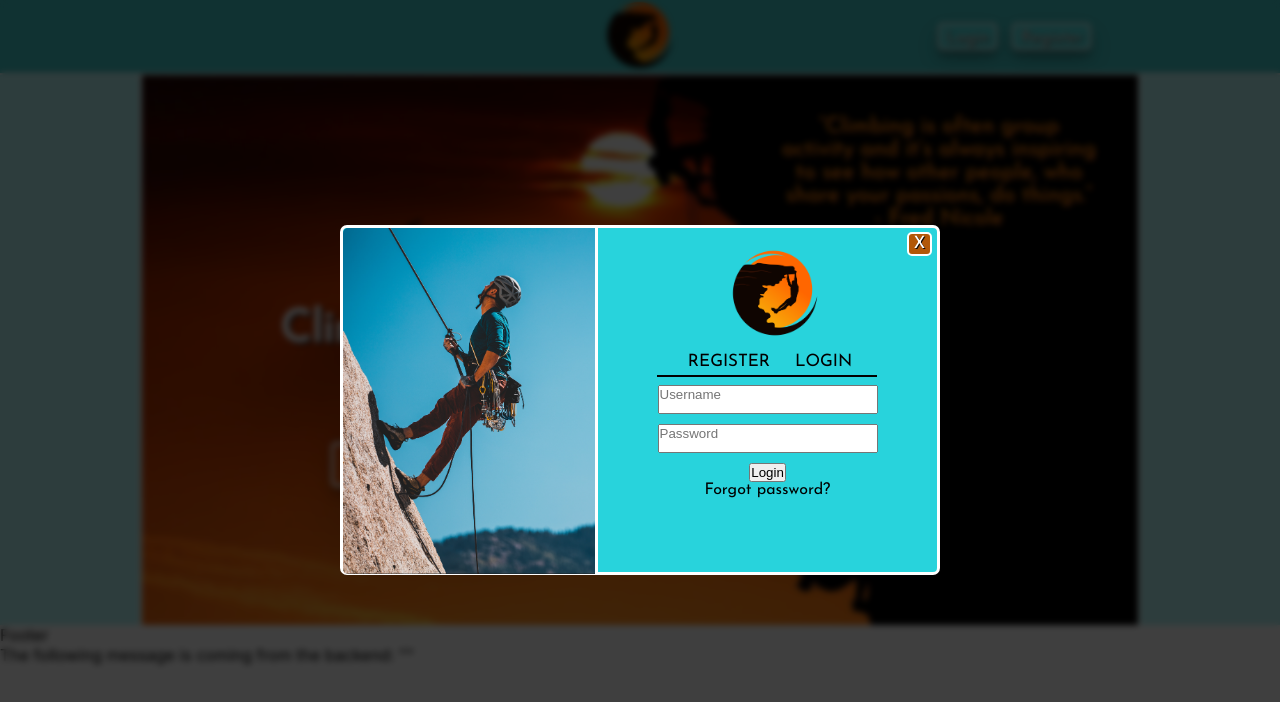
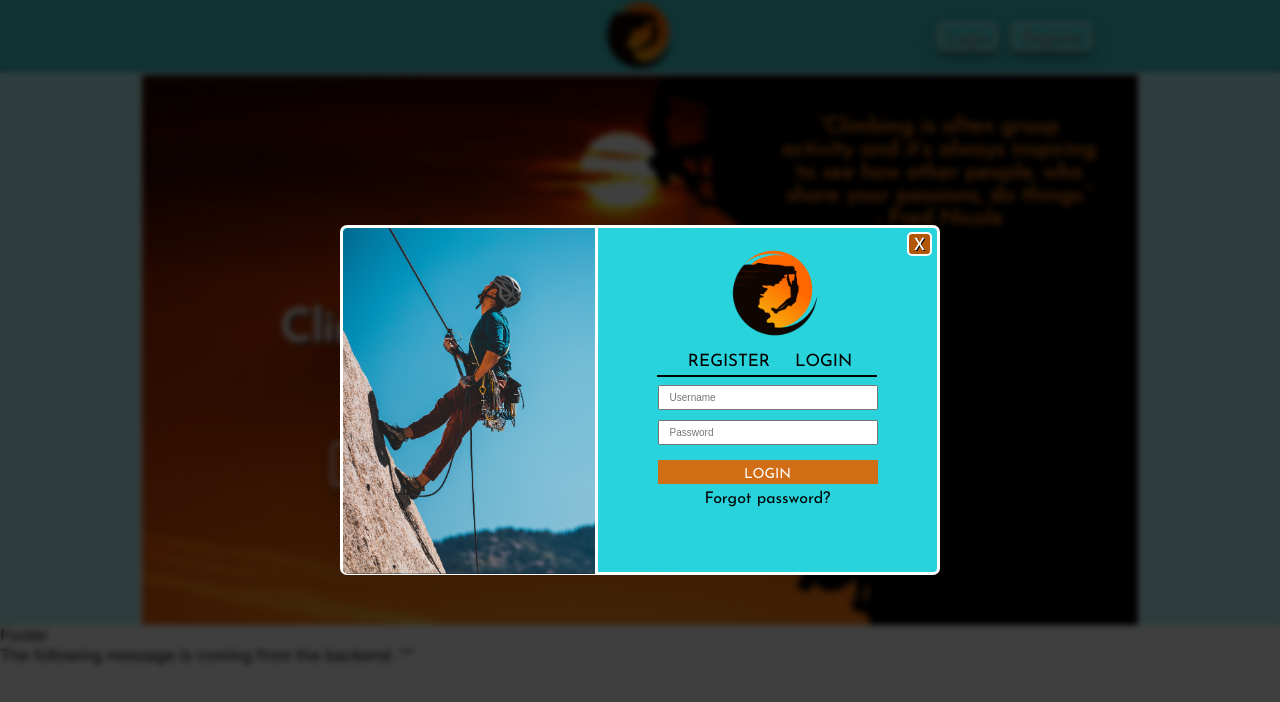
Before and after one commit to mz106/climbing-buddy-fe, a React (Create React App) app: page / in a window 1280 px wide. Both pictures are taken after a click on the button "Login". Shown: the top 702 px of the page. Built offline with nearby package versions, Linux system fonts and the light colour scheme; no server answers.

Commit message:
#57 Login box design completed

```diff
--- a/src/components/UI/signOrLogin/SignOrLogin.css
+++ b/src/components/UI/signOrLogin/SignOrLogin.css
@@ -57,6 +57,7 @@ width: 25px;
     background: #b25708;
 grid-area: content3;
 place-self: center;
+padding-top: 3px;
 }
 
 .Login-close-btn:hover{
@@ -88,10 +89,8 @@ place-self: center;
     font-size: 17px;
 }
 
-.Login-btn{
 
-}
-.Login-btn:after{
+.Login-link:after{
     position: absolute;
     content: "";
     border-bottom: #000000 solid 2px;
@@ -100,11 +99,12 @@ place-self: center;
     right: 60px
 }
 
-.Login-btn:hover, .Register-btn:hover{
+.Login-link:hover, .Register-btn:hover{
     font-weight: 800;
+    cursor: pointer;
 
 }
-.Login-btn:hover::after,.Register-btn:hover::after {
+.Login-link:hover::after,.Register-btn:hover::after {
     border-bottom: #000000 solid 3px;
 
 }
@@ -129,6 +129,30 @@ place-self: center;
 
 .Login-username-input{
     width: 220px;
-    padding-bottom: 10px;
+    padding-bottom: 5px;
     margin-bottom: 10px;
 }
+input[type=text], input[type=password] {
+    padding-top: 5px;
+  padding-left: 10px;
+    font-size: 10px;
+}
+
+.Login-btn{
+    width: 220px;
+    height: 24px;
+    background-color: #d16d15;
+    border: none;
+    font-weight: 500;
+    color: white;
+    font-size: 14px;
+    font-family: 'Josefin Sans', sans-serif;
+    cursor: pointer;
+    margin-top: 5px;
+    padding-top: 5px;
+}
+
+.Forgot-password{
+    padding-top: 7px;
+    cursor: pointer;
+}
--- a/src/components/UI/signOrLogin/SignOrLogin.js
+++ b/src/components/UI/signOrLogin/SignOrLogin.js
@@ -20,13 +20,13 @@ const SignOrLogin = ({loginToggle, setLoginToggle}) => {
       <img src={logo} alt="logo" className="Login-logo"/>
       <div className='Login-register-box' >
       <div className='Register-btn'>Register</div>
-        <div className='Login-btn'>Login</div>
+        <div className='Login-link'>Login</div>
 
       </div>
       <input type="text" placeholder='Username' className='Login-username-input' />
       <input type="password" placeholder='Password' className='Login-username-input' />
-      <button>Login</button>
-      <div>Forgot password?</div>
+      <button className='Login-btn' >LOGIN</button>
+      <div className='Forgot-password' >Forgot password?</div>
       </div>
       <button className='Login-close-btn' onClick={()=>setLoginToggle(!loginToggle)} >X</button>
       </div>
```
